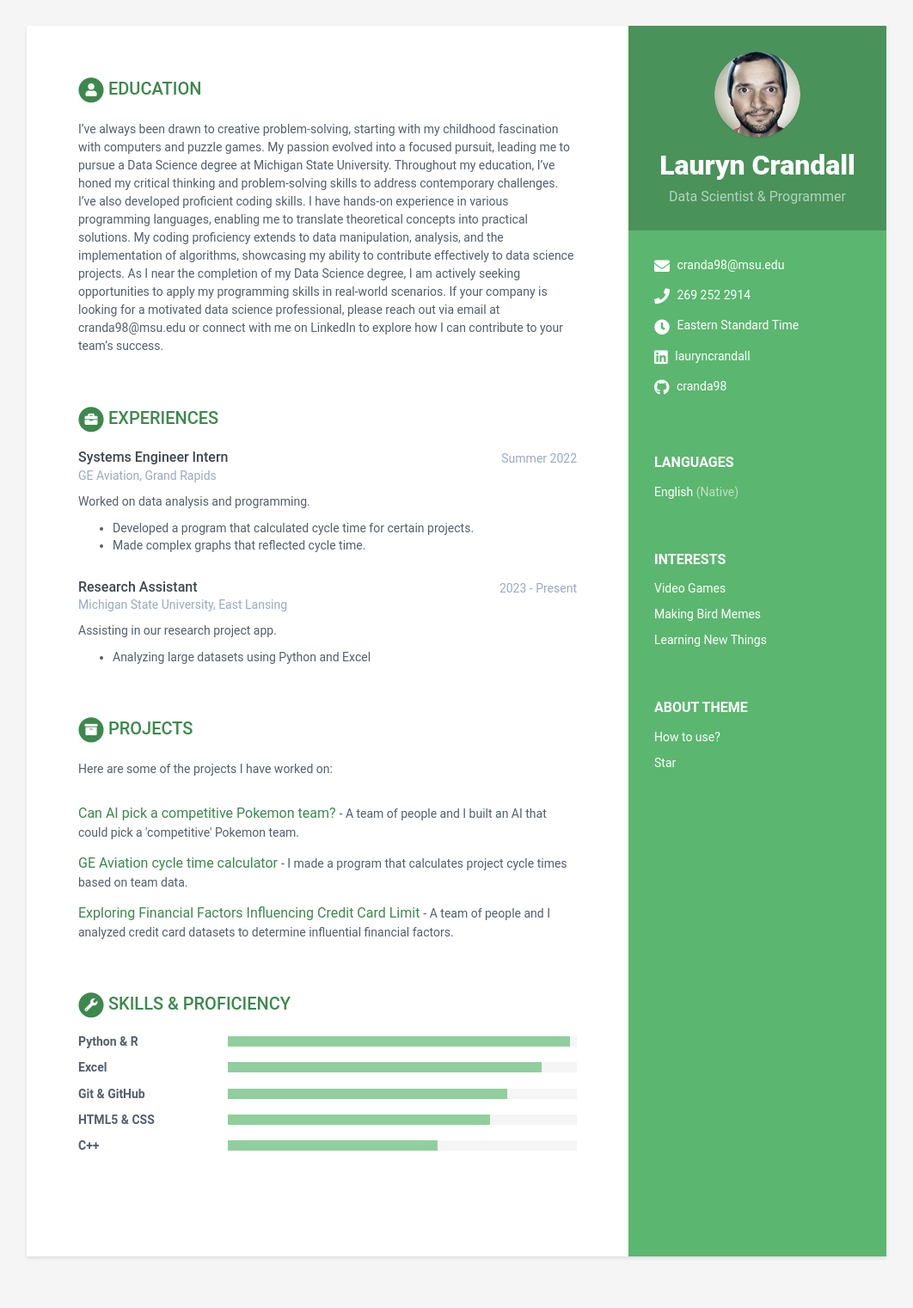
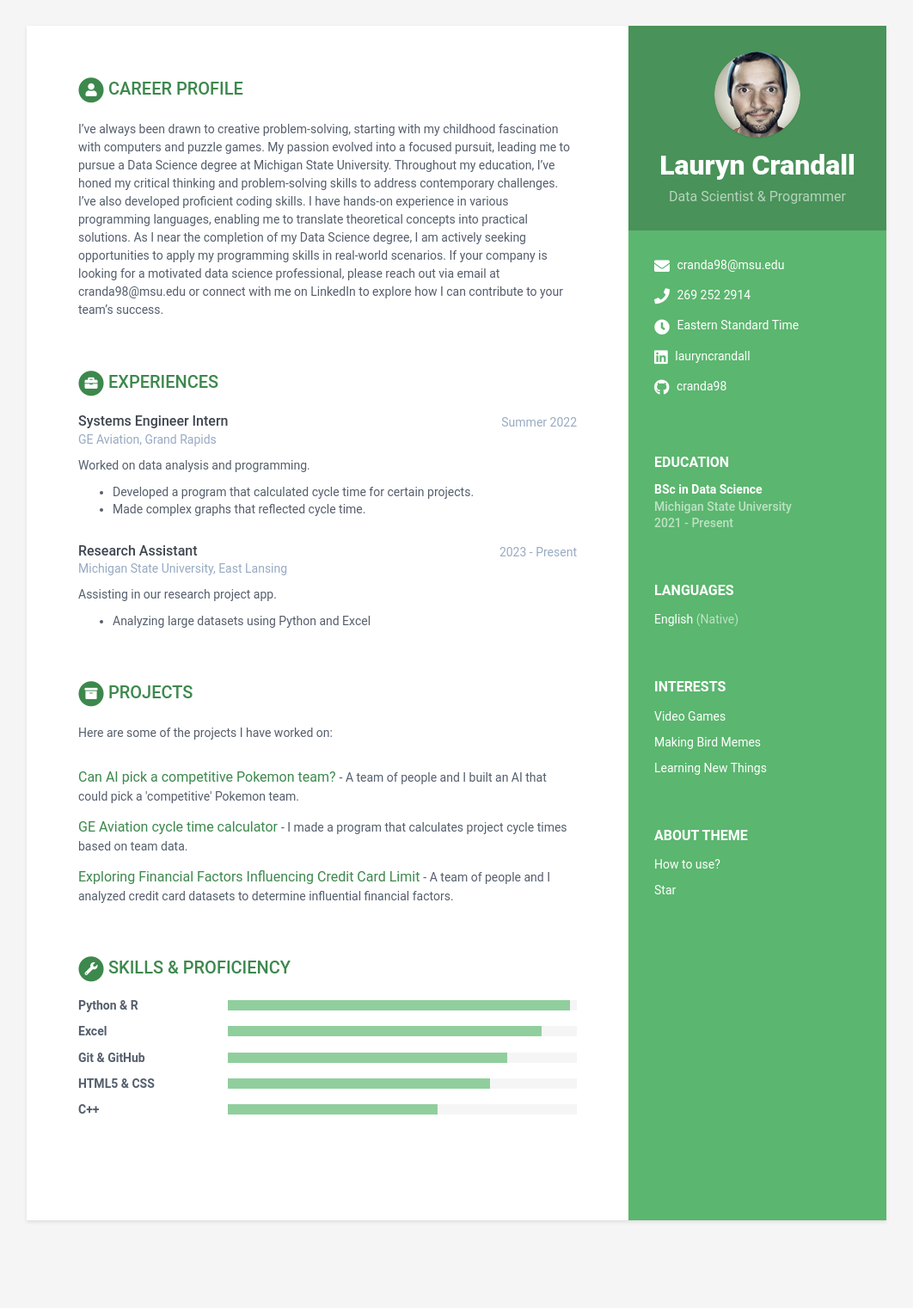
Before and after one commit to cranda98/cranda98.github.io, a Jekyll site: the page built from index.html, in a window 1280 px wide. Shown: the whole page at 86% size, without its empty margins (109-1171 px from the left). Built offline with Jekyll 4.4.1, drawn with Linux system fonts in a browser that asks for light colours; after the commit the page ends 1479 px from its top, so only the background shows below that.

Commit message:
Update data.yml

```diff
--- a/_data/data.yml
+++ b/_data/data.yml
@@ -52,7 +52,8 @@ sidebar:
 career-profile:
     title: Career Profile
     summary: |
-      I've always been drawn to creative problem-solving, starting with my childhood fascination with computers and puzzle games. My passion evolved into a focused pursuit, leading me to pursue a Data Science degree at Michigan State University. Throughout my education, I've honed my critical thinking and problem-solving skills to address contemporary challenges. I've also developed proficient coding skills. I have hands-on experience in various programming languages, enabling me to translate theoretical concepts into practical solutions. My coding proficiency extends to data manipulation, analysis, and the implementation of algorithms, showcasing my ability to contribute effectively to data science projects. As I near the completion of my Data Science degree, I am actively seeking opportunities to apply my programming skills in real-world scenarios. If your company is looking for a motivated data science professional, please reach out via email at cranda98@msu.edu or connect with me on LinkedIn to explore how I can contribute to your team's success.
+      I've always been drawn to creative problem-solving, starting with my childhood fascination with computers and puzzle games. My passion evolved into a focused pursuit, leading me to pursue a Data Science degree at Michigan State University. Throughout my education, I've honed my critical thinking and problem-solving skills to address contemporary challenges. I've also developed proficient coding skills. I have hands-on experience in various programming languages, enabling me to translate theoretical concepts into practical solutions. As I near the completion of my Data Science degree, I am actively seeking opportunities to apply my programming skills in real-world scenarios. If your company is looking for a motivated data science professional, please reach out via email at cranda98@msu.edu or connect with me on LinkedIn to explore how I can contribute to your team's success.
+education:
     title: Education
     info:
       - degree: BSc in Data Science
```
